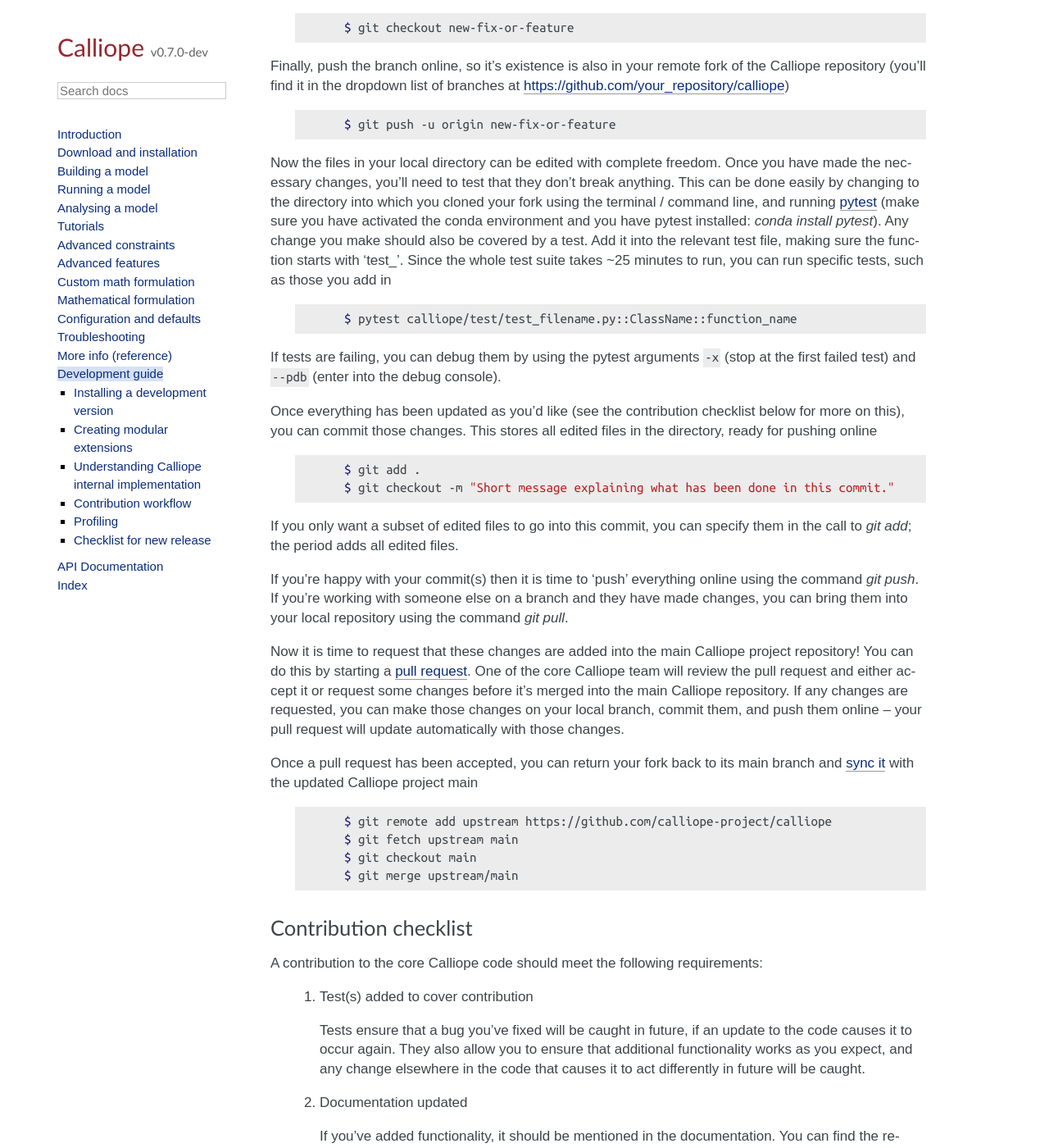
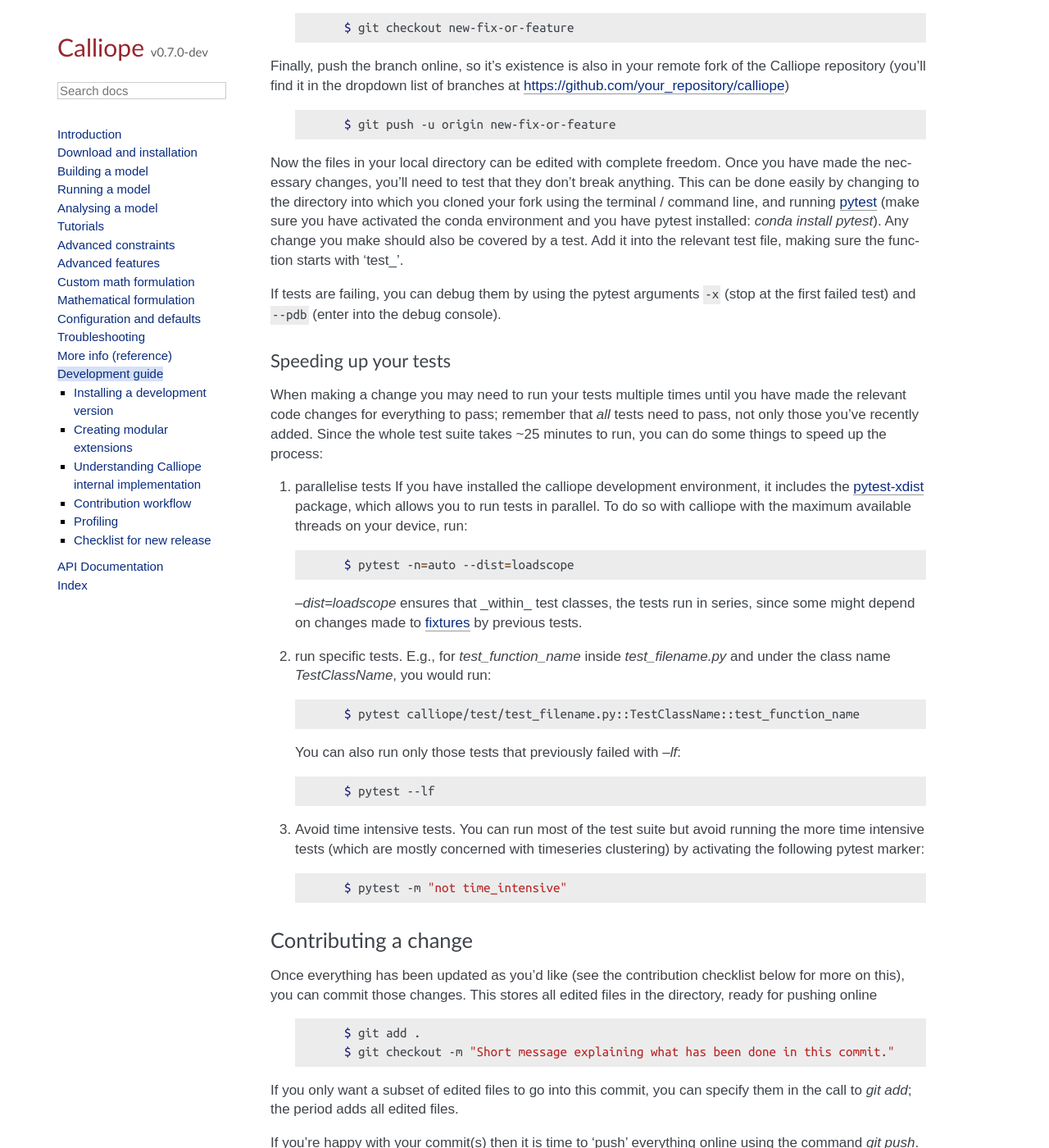
Before and after one commit to calliope-project/calliope, a Sphinx documentation site: the page built from doc/user/develop.rst, in a window 1280 px wide and 1400 px high, scrolled down 4901 px. Shown: the whole window at 82% size. Built offline with Sphinx 7.4.7, drawn with Linux system fonts in a browser that asks for light colours; some web fonts are replaced; pages that are not in the unit, such as notebooks, are missing from menus; a script that is not in the unit is left out.

Commit message:
Updates following review

```diff
--- a/doc/conf.py
+++ b/doc/conf.py
@@ -103,7 +103,7 @@
 
 # Mock modules for Read The Docs autodoc generation
 
-MOCK_MODULES = ["xarray", "pandas", "numpy", "pyomo", "sklearn", "pyparsing"]
+MOCK_MODULES = ["xarray", "pandas", "numpy", "pyomo", "sklearn", "pyparsing", "netCDF4"]
 autodoc_mock_imports = MOCK_MODULES
 autodoc_typehints = "both"
 autodoc_member_order = "bysource"
--- a/doc/user/develop.rst
+++ b/doc/user/develop.rst
@@ -148,13 +148,47 @@
 
     $ git push -u origin new-fix-or-feature
 
-Now the files in your local directory can be edited with complete freedom. Once you have made the necessary changes, you'll need to test that they don't break anything. This can be done easily by changing to the directory into which you cloned your fork using the terminal / command line, and running `pytest <https://docs.pytest.org/en/latest/index.html>`_ (make sure you have activated the conda environment and you have pytest installed: `conda install pytest`). Any change you make should also be covered by a test. Add it into the relevant test file, making sure the function starts with 'test\_'. Since the whole test suite takes ~25 minutes to run, you can run specific tests, such as those you add in
-
-  .. code-block:: fishshell
-
-    $ pytest calliope/test/test_filename.py::ClassName::function_name
+Now the files in your local directory can be edited with complete freedom. Once you have made the necessary changes, you'll need to test that they don't break anything. This can be done easily by changing to the directory into which you cloned your fork using the terminal / command line, and running `pytest <https://docs.pytest.org/en/latest/index.html>`_ (make sure you have activated the conda environment and you have pytest installed: `conda install pytest`). Any change you make should also be covered by a test. Add it into the relevant test file, making sure the function starts with 'test\_'.
 
 If tests are failing, you can debug them by using the pytest arguments ``-x`` (stop at the first failed test) and ``--pdb`` (enter into the debug console).
+
+Speeding up your tests
+^^^^^^^^^^^^^^^^^^^^^^
+When making a change you may need to run your tests multiple times until you have made the relevant code changes for everything to pass; remember that *all* tests need to pass, not only those you've recently added.
+Since the whole test suite takes ~25 minutes to run, you can do some things to speed up the process:
+
+#. parallelise tests
+   If you have installed the calliope development environment, it includes the `pytest-xdist <https://pytest-xdist.readthedocs.io/en/stable/>`_ package, which allows you to run tests in parallel.
+   To do so with calliope with the maximum available threads on your device, run:
+
+   .. code-block:: fishshell
+
+      $ pytest -n=auto --dist=loadscope
+
+   `--dist=loadscope` ensures that _within_ test classes, the tests run in series, since some might depend on changes made to `fixtures <https://docs.pytest.org/en/6.2.x/fixture.html>`_ by previous tests.
+
+#. run specific tests.
+   E.g., for `test_function_name` inside `test_filename.py` and under the class name `TestClassName`, you would run:
+
+   .. code-block:: fishshell
+
+      $ pytest calliope/test/test_filename.py::TestClassName::test_function_name
+
+   You can also run only those tests that previously failed with `--lf`:
+
+   .. code-block:: fishshell
+
+      $ pytest --lf
+
+#. Avoid time intensive tests.
+   You can run most of the test suite but avoid running the more time intensive tests (which are mostly concerned with timeseries clustering) by activating the following pytest marker:
+
+   .. code-block:: fishshell
+
+      $ pytest -m "not time_intensive"
+
+Contributing a change
+---------------------
 
 Once everything has been updated as you'd like (see the contribution checklist below for more on this), you can commit those changes. This stores all edited files in the directory, ready for pushing online
 
--- a/requirements.txt
+++ b/requirements.txt
@@ -11,4 +11,4 @@
 pyparsing >= 3.0, < 3.1
 ruamel.yaml >= 0.17, < 0.18
 scikit-learn >= 1.2, < 1.3
-xarray >= 2023, < 2024.2
+xarray >= 2023.9, < 2024.2
```
Also changed, not shown: .pre-commit-config.yaml.
